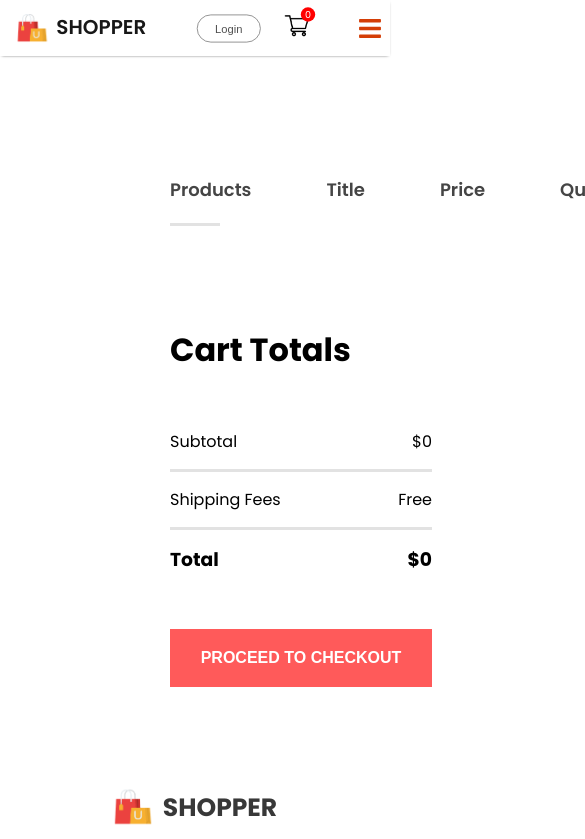
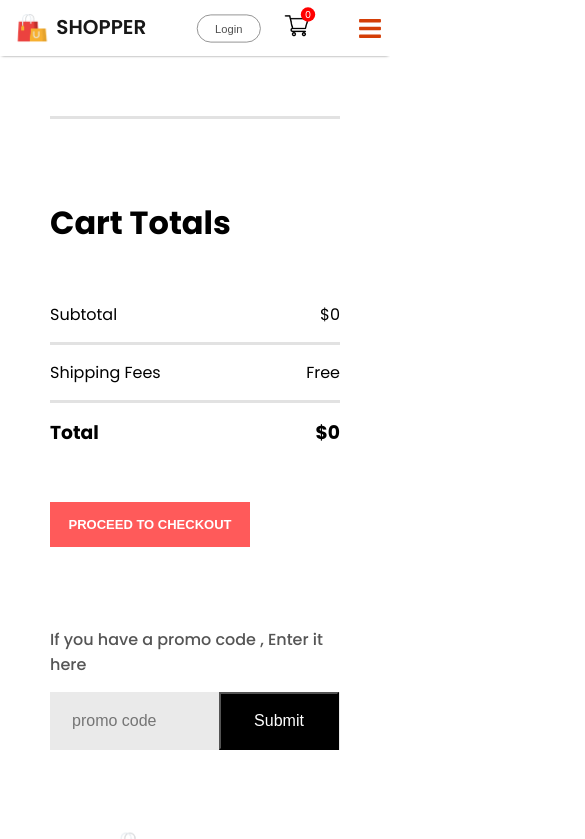
Before and after one commit to hazemmohsen2000/E-commerce, a React (Create React App) app: page /cart in a window 390 px wide. Shown: the top 839 px of the page, 585 px wide, since content can reach past the window. Built offline with nearby package versions, Linux system fonts and the light colour scheme.

Commit message:
cartitems media queries and updating height of login page

```diff
--- a/src/Components/CartItems/CartItems.css
+++ b/src/Components/CartItems/CartItems.css
@@ -94,3 +94,60 @@
     color : white ;
     cursor: pointer;
 }
+@media (max-width :1280px){
+    .cartitems{
+        margin : 60px 50px ;
+
+    }
+    .cartitems-format-main{
+        grid-template-columns: 0.5fr 3fr repeat(4 , 0.5fr);
+        gap : 20px ;
+        padding : 15px 0px ;
+        font-size: 15px;
+    }
+    .carticon-product-icon {
+        height: 50px;
+
+    }
+    .carticon-remove-icon {
+        margin: auto;
+    }
+    .cartitems-quantity{
+        width: 40px;
+        height: 30px;
+    }
+    .caritems-down {
+        margin : 80px 0px ;
+        flex-direction: column;
+        gap : 80px;
+    }
+    .cartitems-total{
+        margin : 0 ;
+    }
+    .cartitems-total button {
+        max-width: 200px;
+        height: 45px;
+        font-size: 13px;
+    }
+    .cartitems-promobox{
+        width: auto;
+        max-width: 500px;
+    }
+    .cartitems-promobox input {
+        width: 100%;
+    }
+    .cartitems-promobox button {
+        width: 120px;
+        margin-left: -125px;
+    }
+}
+@media (max-width :500px){
+    .cartitems-format-main {
+         display : none;
+         grid-template-columns: 0.5fr 3fr 0.5fr;
+         gap : 10px;
+     }
+     .cartitems-format{
+        display: grid;
+     }
+}
--- a/src/Components/RelatedProducts/RelatedProucts.css
+++ b/src/Components/RelatedProducts/RelatedProucts.css
@@ -3,7 +3,7 @@
     flex-direction: column;
     align-items: center;
     gap : 10px ;
-    height : 90vh;
+    margin-bottom: 70px;
 }
 .relatedproducts h1 {
     color : #171717 ;
@@ -23,9 +23,7 @@
 }
 
 @media(max-width:1280px){
-    .relatedproducts{
-        height: 70vh;
-    }
+
     .relatedproducts h1 {
         font-size : 40px ;
     }
@@ -39,9 +37,7 @@
     }
 }
 @media(max-width:1024px){
-    .relatedproducts{
-        height: 60vh;
-    }
+
     .relatedproducts h1 {
         font-size : 30px ;
     }
@@ -56,7 +52,6 @@
 }
 @media(max-width:800px){
     .relatedproducts{
-        height: 50vh;
         gap : 6px;
     }
     .relatedproducts h1 {
@@ -71,7 +66,6 @@
 }
 @media(max-width:500px){
     .relatedproducts{
-        height: 90vh;
         gap : 6px;
     }
 
--- a/src/pages/CSS/LoginSignup.css
+++ b/src/pages/CSS/LoginSignup.css
@@ -1,9 +1,9 @@
 .loginsignup {
     width : 100% ;
-    height: 80vh;
+    height: 90vh;
     background: rgb(131,58,180);
     background: linear-gradient(90deg, rgba(131,58,180,1) 0%, rgba(253,29,29,1) 0%, rgba(252,176,69,1) 70%);
-    padding-top : 100px ;
+    padding-top : 80px ;
 }
 .loginsignup-container{
     width : 580px ;
@@ -95,7 +95,10 @@
     }
 }
 @media(max-width : 800px){
+    .loginsignup{
+        height: 70vh;
 
+    }
     .loginsignup-container{
         padding: 20px 30px;
     }
```
